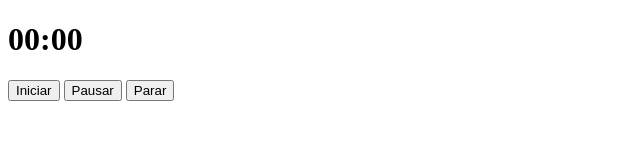
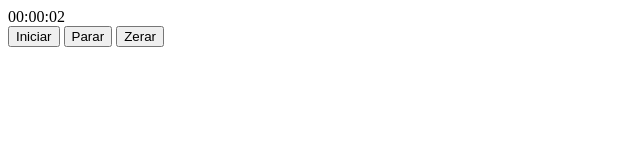
Before and after one commit to walterhml/projeto-cronometro, a plain HTML site: page index.html in a window 1280 px wide. Both pictures are taken after a click on the button "Iniciar". Shown: the whole page, without its empty margins (0-640 px from the left). Drawn offline with Linux system fonts and the light colour scheme.

Commit message:
cronometro apenas html e javascript

```diff
--- a/index.html
+++ b/index.html
@@ -1,29 +1,15 @@
-<!DOCTYPE html>
 <html lang="pt-br">
 <head>
     <meta charset="UTF-8">
     <meta name="viewport" content="width=device-width, initial-scale=1.0">
-<link rel="stylesheet" href="style.css">
-    <title>Projeto Cronômetro</title>
+    <title>Projeto cronometro</title>
+    <link rel="stylesheet" href="style.css">
 </head>
 <body>
-    <div>
-        <h1>00:00</h1>
-<button>Iniciar</button>
-<button>Pausar</button>
-<button>Parar</button>
-    </div>
-
-
-
-
-
-
-
-
-
-
-
+    <div id="cronometro">00:00:00</div>
+    <button onclick="iniciarCronometro()">Iniciar</button>
+    <button onclick="pararCronometro()">Parar</button>
+    <button onclick="zerarCronometro()">Zerar</button>
 
 
     <script src="script.js"></script>
--- a/script.js
+++ b/script.js
@@ -0,0 +1,42 @@
+var segundos = 0;
+var minutos = 0;
+var horas = 0;
+
+function iniciarCronometro() {
+  cronometro = setInterval(function () {
+    segundos++;
+
+    if (segundos == 60) {
+      segundos = 0;
+      minutos++;
+    }
+
+    if (minutos == 60) {
+      minutos = 0;
+      horas++;
+    }
+
+    exibirCronometro();
+  }, 1000); // 1000ms = 1 segundo
+}
+
+function pararCronometro() {
+  clearInterval(cronometro);
+}
+
+function zerarCronometro() {
+  segundos = 0;
+  minutos = 0;
+  horas = 0;
+  exibirCronometro();
+}
+
+function exibirCronometro() {
+  var cronometroElement = document.getElementById("cronometro");
+  cronometroElement.innerHTML =
+    (horas ? (horas > 9 ? horas : "0" + horas) : "00") +
+    ":" +
+    (minutos ? (minutos > 9 ? minutos : "0" + minutos) : "00") +
+    ":" +
+    (segundos > 9 ? segundos : "0" + segundos);
+}
```
Also changed, not shown: style.css (deleted).
